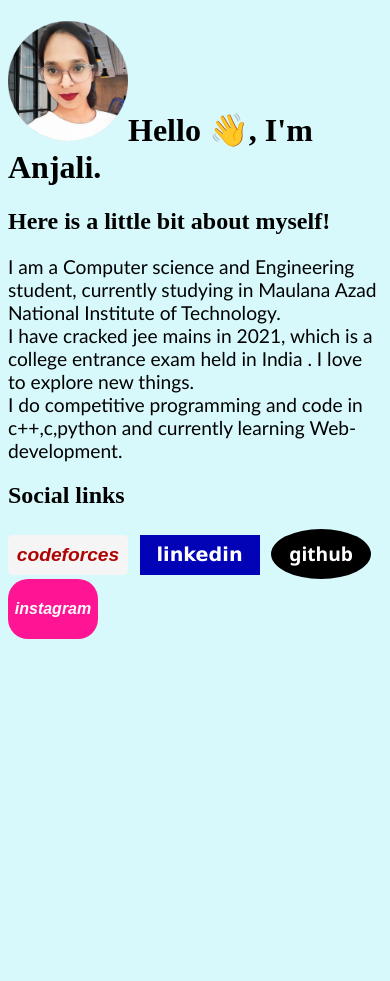
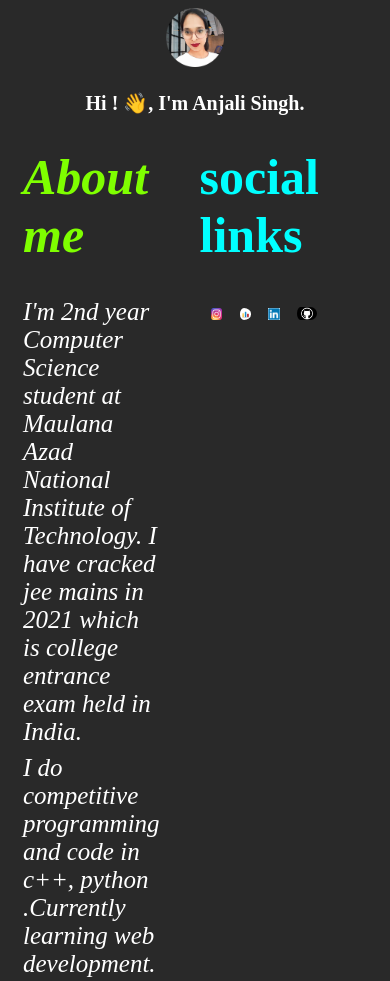
Before and after one commit to anjali29singh/portfolio, a plain HTML site: page index.html in a window 390 px wide. Shown: the top 981 px of the page. Before the commit the page ends 844 px from the top, so only its background shows below. Drawn offline with Linux system fonts and the light colour scheme.

Commit message:
responsive

```diff
--- a/index.html
+++ b/index.html
@@ -1,47 +1,67 @@
 <!DOCTYPE html>
 <html lang="en">
+
 <head>
     <meta charset="UTF-8">
     <meta http-equiv="X-UA-Compatible" content="IE=edge">
     <meta name="viewport" content="width=device-width, initial-scale=1.0">
-    <title>Anjali singh</title>
+    <title>anjali29singh</title>
     <link rel="icon" type="image/x-icon" href="/images/favicon.png">
     <link rel="stylesheet" href="style.css">
-<style>
-    body{
-        background-color:rgb(215, 249, 251);
-    }
-</style>
 
 </head>
 
 <body>
-    <h1>
-    <img src="images/profile-pic.png" alt="anjali_pic" style="height:120px;">Hello <span class="wave">👋</span>, I'm Anjali.</h1>
-    <div class="main">
-        <h2 style="color:black">Here is a little bit about myself!</h3>
-            <p id="intro">I am a Computer science and Engineering student,
-                currently studying in Maulana Azad National Institute of
-                Technology.<br> I have cracked jee mains in 2021, which is a college entrance exam held in India .
-                I love to explore new things.<br>
-                I do competitive programming and code in c++,c,python and
-                currently learning Web-development.
-            </p>
+    <div class="container">
+        <div class="intro">
+            <div class="profile-box">
+            <img src="images/profile-pic.png" alt="anjali_pic" class="image">
+        </div>
+        <div class="hello">
+            Hi &#x21; <span class="wave">👋</span>, I'm
+            Anjali Singh.
+        </div>
+</div>
+    <div class="about-me-social-links">
+        <div class="everything">
+            <div class="myself">
+            <h1 style="color:chartreuse"> About me</h1>
+            I'm 2nd year Computer Science student at Maulana Azad National
+            Institute of Technology.
+            I have cracked jee mains in 2021 which is college entrance exam held in India.</div>
+            <div class="learn">
+            I do competitive programming and code in c++, python .Currently  learning
+            web development.
+
+        </div>
+
+        <div class="interest">
+            I love exploring and learning new things. I am passionate about innovations
+            and Technology.
+        </div>
     </div>
-    <div id="Social" class="main">
-        <h2> Social links</h2>
-        <a href="https://codeforces.com/profile/anjali_sing">
-            <button class="codeforces">
-                codeforces
-            </button></a>
-        <a href="https://www.linkedin.com/in/anjali-singh-0b3519202/">
-            <button class="linkedin">linkedin</button> </a>
-        <a href="https://github.com/anjali29singh">
-            <button class="github">github</button> </a>
-        <a href="https://www.instagram.com/singhh_anjalii/">
-            <button class="insta">instagram</button>
-        </a>
-    </div>
+        <div class="social-links">
+            <h1 style="color:cyan;"> social links</h1>
+            <div class="instagram">
+                <a href="https://www.instagram.com/singhh_anjalii/?hl=en">
+                    <img src="images/Instagram.webp" alt="instagram-pic" class="insta-img">
+                </a>
+                <a href="https://codeforces.com/profile/anjali_sing">
+                    <img src="images/codeforce.png" alt="codeforces-image" class="codeforces">
+                </a>
+                <a href="https://www.linkedin.com/in/anjali-singh-0b3519202/">
+                    <img src="images/linkdin.png" alt="linkedin-image" class="linkedin">
+                </a>
+                <a href="https://github.com/anjali29singh">
+                    <img src="images/git-logo.png" alt="github-image" class="github">
+                </a>
+
+            </div>
+
+        </div>
+</div>
+</div>
+
 </body>
 
 </html>
--- a/style.css
+++ b/style.css
@@ -1,58 +1,24 @@
+body{
+    background-color: rgb(41, 41, 41);
+}
+.intro{
+    display:flex;
+    flex-direction:column;
+    align-items: center;
+    row-gap:20px;
 
-.codeforces{
-    background-color:whitesmoke;
-    color:rgb(175, 4, 4);
-    font-style: oblique;
-    font-size:larger;
-    width: 120px;
-    height: 40px;
-    font-weight: bold;
-    border-radius:5px;
-    border:none;
-    margin-right:2mm;
 }
-.linkedin{
-    background-color:rgb(2, 2, 183);
+.profile-box{
+    width: 15vw;
+}
+.image{
+    width:inherit;
+}
+.hello{
+    font-size:20px;
+    font-weight:bolder;
     color:white;
-    font-size:larger;
-    font-weight:bolder;
-    font-family:Verdana, Geneva, Tahoma, sans-serif;
-    width:120px;
-    height:40px;
-    margin-right:2mm;
-    border:none;
 }
-.github{
-    background-color:black;
-    color:white;
-    font-weight: bolder;
-    font-size:larger;
-    border:none;
-    border-radius:100%;
-    height:50px;
-    width:100px;
-    font-family:'Segoe UI', Tahoma, Geneva, Verdana, sans-serif;
-    margin-right:2mm;
-}
-.insta{
-    background-color:deeppink;
-    color:white;
-    height: 60px;
-    width:90px;
-    font-style:italic;
-    font-weight: bolder;
-    border-radius:20px;
-    font-size: medium;
-    border:none;
-}
-
-#intro{
-    color:black;
-    font-family:'Gill Sans', 'Gill Sans MT', Calibri, 'Trebuchet MS', sans-serif;
-    font-size:larger;
-}
-
-
 .wave {
     animation-name: wave-animation;
     animation-duration: 2.5s;
@@ -93,6 +59,39 @@
     a {
         text-decoration: none;
     }
-.main{
-    color:black;
+.about-me-social-links{
+    display:flex;
+    flex-direction: row;
+    align-items:stretch;
 }
+.everything{
+    color:white;
+    font-style:italic;
+    font-size:25px;
+    width: 50vw;
+    padding-left:15px;
+}
+.learn{
+    margin-top: 8px;
+}
+.interest{
+    margin-top: 8px;
+}
+.social-links{
+    padding-left:40px;
+    width:50vh;
+    font-size: 25px;
+}
+.insta-img,.codeforces,.github,.linkedin{
+    width:3vw;
+    padding-left:3px;
+    margin-left:8px;
+
+}
+.codeforces{
+    border-radius: 50%;
+}
+.github{
+    width:5vw;
+    border-radius:60px;
+}
```
Also changed, not shown: images/linkdin.png (added).
